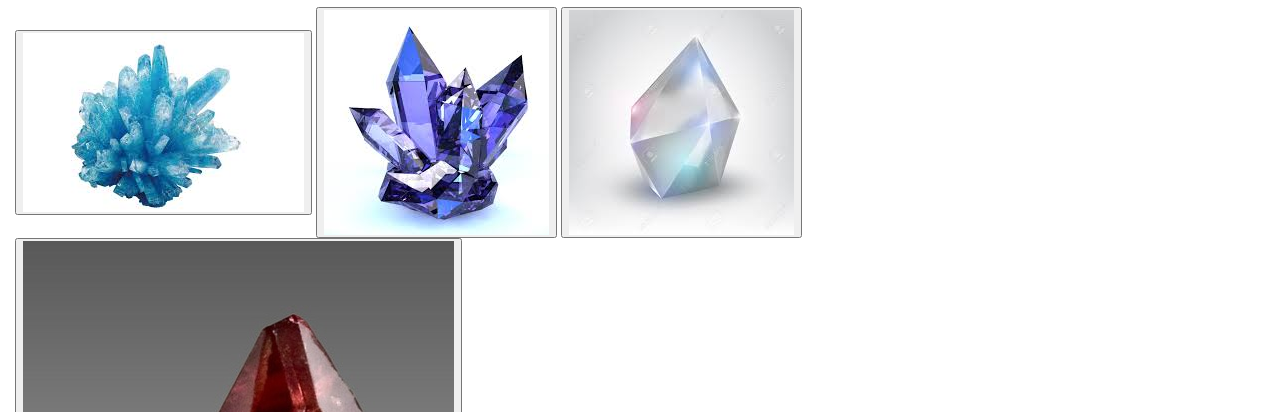
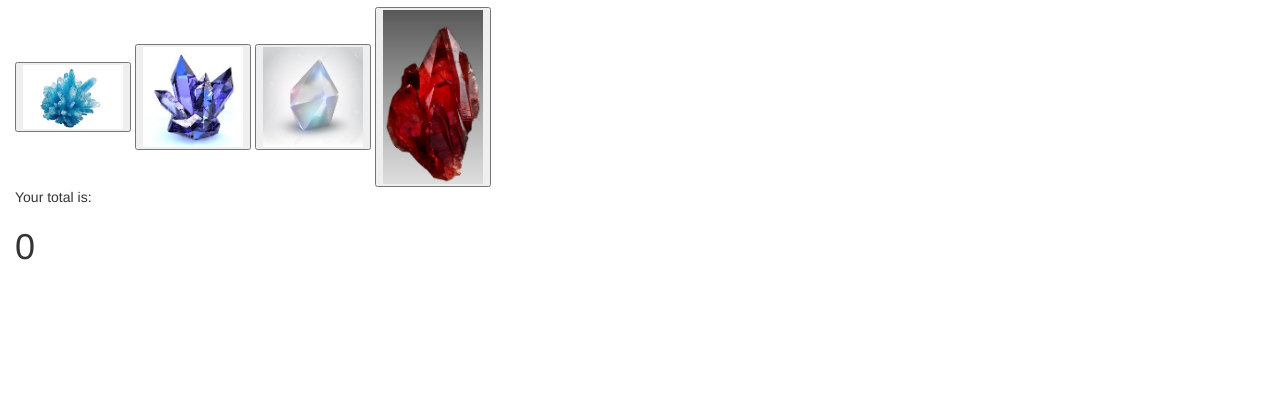
Before and after one commit to sierra-kilo/week-4-game, a plain HTML site: page index.html in a window 1280 px wide. Shown: the part 388-800 px from the top of the page. Drawn offline with nearby package versions, Linux system fonts and the light colour scheme.

Commit message:
resize pics

```diff
--- a/assets/css/style.css
+++ b/assets/css/style.css
@@ -0,0 +1,3 @@
+img {
+    max-width: 100px;
+}
--- a/index.html
+++ b/index.html
@@ -20,7 +20,7 @@
         <script src="https://maxcdn.bootstrapcdn.com/bootstrap/3.3.7/js/bootstrap.min.js" integrity="sha384-Tc5IQib027qvyjSMfHjOMaLkfuWVxZxUPnCJA7l2mCWNIpG9mGCD8wGNIcPD7Txa" crossorigin="anonymous"></script>
 
         <!-- custom css -->
-        <!-- <link rel="stylesheet" href="assets/css/style.css"> -->
+        <link rel="stylesheet" href="assets/css/style.css">
     </head>
     <body>
         <div class="container-fluid">
@@ -70,7 +70,7 @@
                 <div class="col-sm-8">
                     <button class='crystal' id='crystal-1' value='0'><img src="assets/images/crystal .jpeg" alt="crystal 1"></button>
                     <button class='crystal' id='crystal-2' value='0'><img src="assets/images/crystal1.jpg" alt="crystal 2"></button>
-                    <button class='crystal' id='crystal-3' value='0'><img src="assets/images/crystal3.png" alt="crystal 3"></button>
+                    <button class='crystal' id='crystal-3' value='0'><img src="assets/images/crystal3.PNG" alt="crystal 3"></button>
                     <button class='crystal' id='crystal-4' value='0'><img src="assets/images/crystal4.jpg" alt="crystal 4"></button>
                 </div>
             </div>
```
